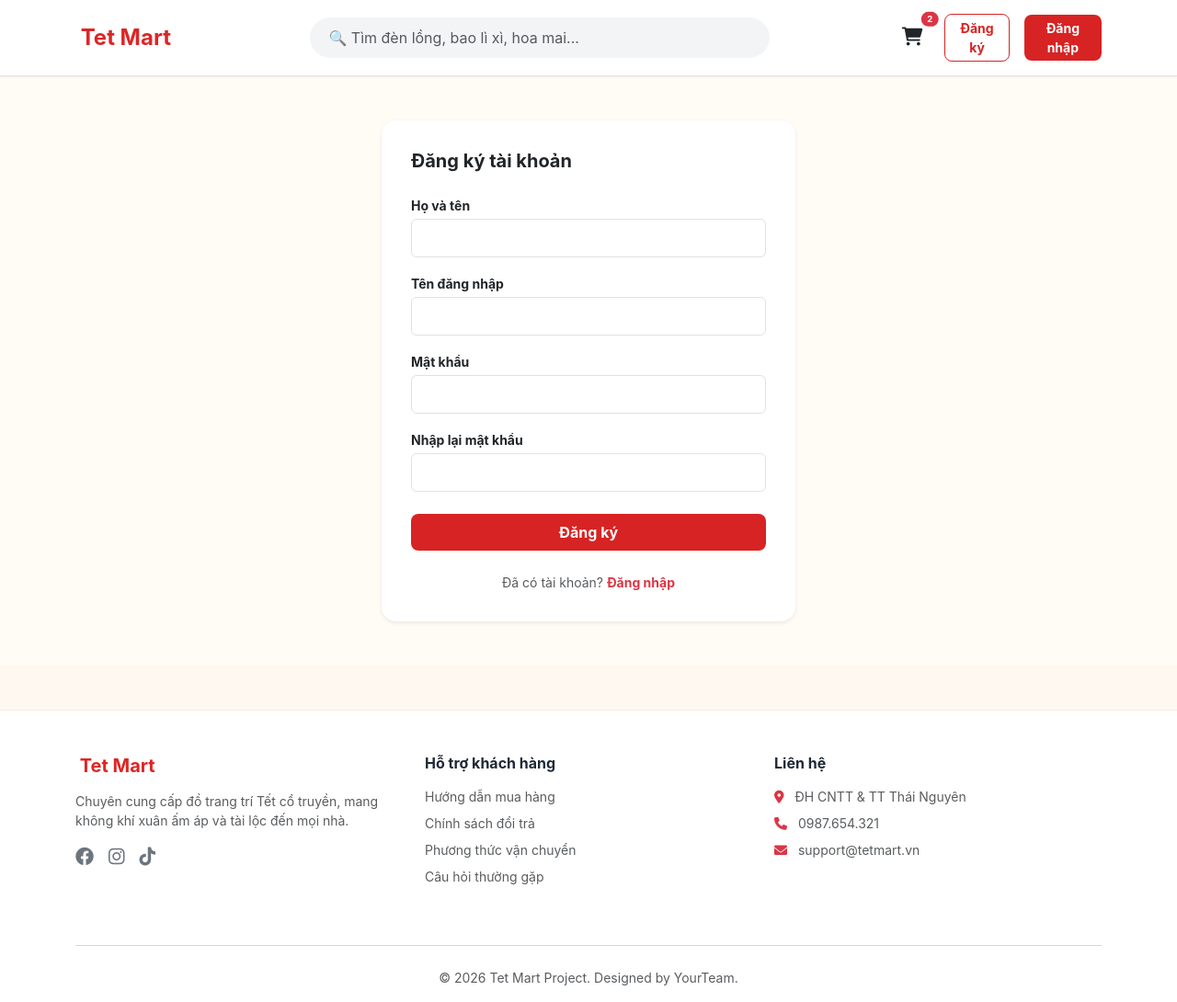
After one commit to sonle-dev/TetMart-Core, a Django app: page /register/ in a window 1280 px wide. The commit adds this page. Shown: the whole page at 92% size. Run offline with Django 5.2, Linux system fonts and the light colour scheme.

Commit message:
Hoan thien chuc nang Dang nhap - Dang ky va sua loi giao dien

```diff
--- a/apps/core/urls.py
+++ b/apps/core/urls.py
@@ -1,9 +1,12 @@
 from django.urls import path
-from .views import index, product_detail
+from .views import index, product_detail, login_view, register_view, logout_view
 
 app_name = 'core'
 
 urlpatterns = [
     path('', index, name='home'), # Đường dẫn trống '' nghĩa là trang chủ
    path('product-detail/<int:product_id>/', product_detail, name='product_detail'), #trang chi tiet san pham
+   path('login/', login_view, name='login'),
+    path('register/', register_view, name='register'),
+    path('logout/', logout_view, name='logout'),
 ]
--- a/apps/core/views.py
+++ b/apps/core/views.py
@@ -1,11 +1,12 @@
-from django.shortcuts import render, get_object_or_404
-
+from django.shortcuts import render, get_object_or_404, redirect # 👈 Đã thêm redirect
+from django.contrib import messages # 👈 Đã thêm messages để hiện thông báo
+from django.contrib.auth import authenticate, login, logout
 # 1. TẠO KHO DỮ LIỆU GIẢ (MOCK DATA)
 products_data = [
     {
         'id': 1,
         'name': 'Đèn lồng đỏ truyền thống',
-        'price': '150.000', # Để dạng chuỗi cho dễ hiển thị
+        'price': '150.000',
         'image': 'https://salt.tikicdn.com/cache/750x750/ts/product/d0/20/7a/12a86847c2310137452d921356247c18.jpg.webp',
         'category': 'Đèn lồng',
         'icon': '🏮',
@@ -44,7 +45,7 @@ products_data = [
 def index(request):
     return render(request, 'index.html')
 
-# Hàm hiển thị chi tiết sản phẩm (ĐÃ SỬA: Nhận tham số product_id)
+# Hàm hiển thị chi tiết sản phẩm
 def product_detail(request, product_id):
     # Tìm sản phẩm trong danh sách dựa vào ID
     product = None
@@ -53,8 +54,53 @@ def product_detail(request, product_id):
             product = item
             break
 
-    # Nếu không tìm thấy sản phẩm nào (ví dụ ID=99) thì vẫn render trang nhưng product là None
-    # Thực tế sau này sẽ dùng get_object_or_404
-
     context = {'product': product}
     return render(request, 'product_detail.html', context)
+
+# Hàm hiển thị trang đăng nhập
+def login_view(request):
+    # Nếu bấm nút Đăng nhập (POST), bạn có thể xử lý ở đây sau
+    if request.method == 'POST':
+        # Tạm thời chưa xử lý logic thật, chỉ render lại trang
+        pass
+    return render(request, 'login.html')
+
+# Hàm hiển thị trang đăng ký (ĐÃ SỬA LOGIC THÔNG BÁO)
+def register_view(request):
+    # Kiểm tra nếu người dùng bấm nút Submit (Gửi form)
+    if request.method == 'POST':
+        # 1. (Sau này logic lưu vào DB sẽ nằm ở đây)
+
+        # 2. Tạo thông báo thành công màu xanh
+        messages.success(request, '🎉 Đăng ký tài khoản thành công! Vui lòng đăng nhập.')
+
+        # 3. Chuyển hướng người dùng sang trang Đăng nhập
+        return redirect('core:login')
+
+    # Nếu vào bình thường (GET) thì hiện form đăng ký
+    return render(request, 'register.html')
+
+def login_view(request):
+    if request.method == 'POST':
+        # 1. Lấy dữ liệu từ ô input (nhờ vào cái name="username" ta vừa thêm)
+        username_input = request.POST.get('username')
+        password_input = request.POST.get('password')
+
+        # 2. Kiểm tra thông tin đăng nhập
+        user = authenticate(request, username=username_input, password=password_input)
+
+        if user is not None:
+            # ✅ ĐÚNG: Đăng nhập và chuyển về trang chủ
+            login(request, user)
+            messages.success(request, f"🎉 Chào mừng {user.username} quay trở lại!")
+            return redirect('core:home')
+        else:
+            # ❌ SAI: Bắn thông báo lỗi
+            messages.error(request, "⚠️ Tên đăng nhập hoặc mật khẩu không đúng!")
+
+    return render(request, 'login.html')
+
+def logout_view(request):
+    logout(request) # Xóa phiên đăng nhập
+    messages.success(request, "👋 Đăng xuất thành công! Hẹn gặp lại.")
+    return redirect('core:login') # Chuyển hướng về trang đăng nhập
--- a/templates/base.html
+++ b/templates/base.html
@@ -17,7 +17,8 @@
 
     <nav class="navbar navbar-expand-lg navbar-tet sticky-top bg-white border-bottom">
         <div class="container align-items-center">
-            <a class="navbar-brand fw-bold fs-4" href="/" style="color: var(--tet-primary);">
+
+            <a class="navbar-brand fw-bold fs-4" href="{% url 'core:home' %}" style="color: var(--tet-primary);">
                 <i class="fas fa-lantern"></i> Tet Mart
             </a>
 
@@ -34,6 +35,7 @@
                 </form>
 
                 <ul class="navbar-nav ms-auto align-items-center gap-3">
+
                     <li class="nav-item">
                         <a class="nav-link text-dark position-relative" href="#">
                             <i class="fas fa-shopping-cart fs-5"></i>
@@ -44,33 +46,71 @@
                     </li>
 
                     {% if user.is_authenticated %}
+
                         <li class="nav-item dropdown">
                             <a class="nav-link dropdown-toggle fw-bold text-dark" href="#" role="button" data-bs-toggle="dropdown">
+                                <i class="fas fa-user-circle me-1 text-muted"></i>
                                 Chào, {{ user.username }}
                             </a>
-                            <ul class="dropdown-menu dropdown-menu-end">
-                                <li><a class="dropdown-item" href="#">Đơn mua</a></li>
-                                <li><a class="dropdown-item" href="#">Tài khoản</a></li>
+                            <ul class="dropdown-menu dropdown-menu-end shadow border-0 rounded-3 mt-2">
+                                <li><a class="dropdown-item" href="#">📄 Đơn mua</a></li>
+                                <li><a class="dropdown-item" href="#">⚙️ Tài khoản</a></li>
                                 <li><hr class="dropdown-divider"></li>
                                 <li>
-                                    <form action="{% url 'logout' %}" method="post">
-                                        {% csrf_token %}
-                                        <button type="submit" class="dropdown-item text-danger">Đăng xuất</button>
-                                    </form>
+                                    <a class="dropdown-item text-danger fw-bold" href="{% url 'core:logout' %}">
+                                        🚪 Đăng xuất
+                                    </a>
                                 </li>
                             </ul>
                         </li>
+
                     {% else %}
+
                         <li class="nav-item">
-                            <a href="/accounts/login/" class="btn btn-primary-tet btn-sm px-4">Đăng nhập</a>
+                            <a href="{% url 'core:register' %}" class="btn btn-outline-danger btn-sm px-3 fw-bold rounded-3" style="border-color: #d72323; color: #d72323;">
+                                Đăng ký
+                            </a>
                         </li>
+
+                        <li class="nav-item">
+                            <a href="{% url 'core:login' %}" class="btn btn-danger btn-sm px-4 fw-bold rounded-3" style="background-color: #d72323; border: none;">
+                                Đăng nhập
+                            </a>
+                        </li>
+
                     {% endif %}
+
                 </ul>
             </div>
         </div>
     </nav>
 
     <main class="flex-grow-1">
+
+        {% if messages %}
+            <div class="container mt-3">
+                <div class="row justify-content-center">
+                    <div class="col-md-6">
+                        {% for message in messages %}
+
+                            <div class="alert alert-{% if message.tags == 'error' %}danger{% else %}success{% endif %} alert-dismissible fade show shadow-sm border-0 text-center" role="alert">
+
+                                {% if message.tags == 'error' %}
+                                    <i class="fas fa-exclamation-triangle me-2"></i>
+                                {% else %}
+                                    <i class="fas fa-check-circle me-2"></i>
+                                {% endif %}
+
+                                {{ message }}
+                                <button type="button" class="btn-close" data-bs-dismiss="alert" aria-label="Close"></button>
+                            </div>
+
+                        {% endfor %}
+                    </div>
+                </div>
+            </div>
+        {% endif %}
+
         {% block content %}
         {% endblock %}
     </main>
--- /dev/null
+++ b/templates/register.html
@@ -0,0 +1,50 @@
+{% extends 'base.html' %}
+{% load static %}
+
+{% block content %}
+<div class="d-flex align-items-center justify-content-center py-5" style="min-height: 80vh; background-color: #fffbf5;">
+
+    <div class="card border-0 shadow-sm rounded-4 p-3" style="width: 100%; max-width: 450px; background-color: white;">
+        <div class="card-body">
+
+            <h5 class="fw-bold mb-4">Đăng ký tài khoản</h5>
+
+            <form method="POST">
+                {% csrf_token %}
+
+                <div class="mb-3">
+                    <label class="form-label fw-bold small mb-1">Họ và tên</label>
+                    <input type="text" class="form-control py-2">
+                </div>
+
+                <div class="mb-3">
+                    <label class="form-label fw-bold small mb-1">Tên đăng nhập</label>
+                    <input type="text" class="form-control py-2">
+                </div>
+
+                <div class="mb-3">
+                    <label class="form-label fw-bold small mb-1">Mật khẩu</label>
+                    <input type="password" class="form-control py-2">
+                </div>
+
+                <div class="mb-4">
+                    <label class="form-label fw-bold small mb-1">Nhập lại mật khẩu</label>
+                    <input type="password" class="form-control py-2">
+                </div>
+
+                <button type="submit" class="btn btn-danger w-100 py-2 fw-bold rounded-3 mb-4" style="background-color: #d72323; border: none;">
+                    Đăng ký
+                </button>
+
+                <div class="text-center">
+                    <p class="small text-muted mb-0">
+                        Đã có tài khoản?
+                        <a href="{% url 'core:login' %}" class="text-danger fw-bold text-decoration-none">Đăng nhập</a>
+                    </p>
+                </div>
+            </form>
+
+        </div>
+    </div>
+</div>
+{% endblock %}
```
Also changed, not shown: templates/login.html (added, +43 -0 lines).
